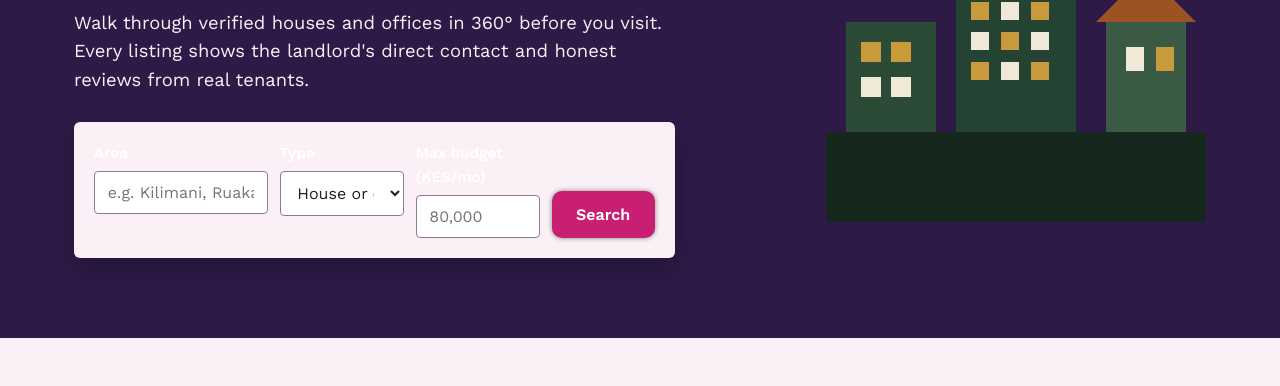
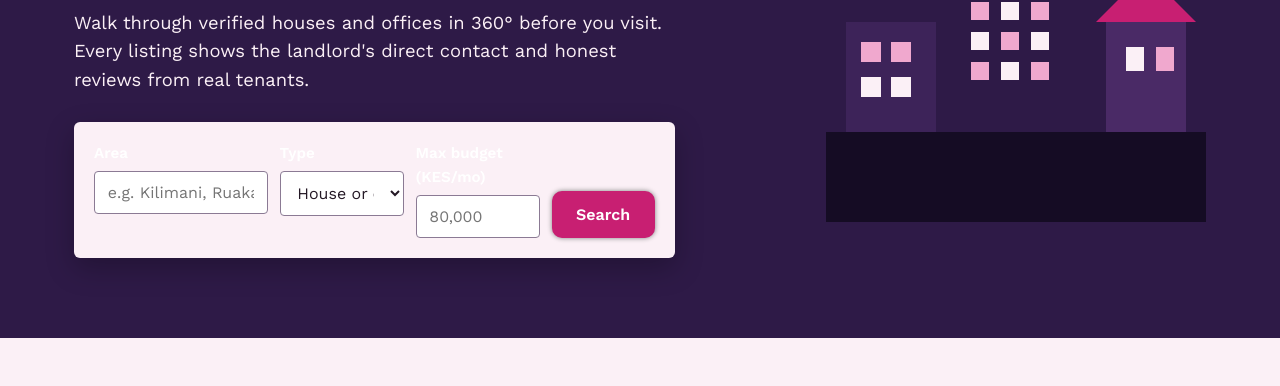
Before and after one commit to baraka436/kejasearch, a plain HTML site: page index.html in a window 1280 px wide. Shown: the part 270-656 px from the top of the page. Drawn offline with nearby package versions, Linux system fonts and the light colour scheme; no server answers.

Commit message:
addition of favicon/hero-art palette

```diff
--- a/index.html
+++ b/index.html
@@ -5,6 +5,10 @@
 <meta name="viewport" content="width=device-width, initial-scale=1.0">
 <title>KejaSearch — Verified houses & offices to rent in Nairobi</title>
 <meta name="description" content="Search verified houses and offices to rent across Nairobi. 360° walkthroughs, direct landlord contact, and tenant reviews.">
+<link rel="icon" href="favicon.ico" sizes="any">
+<link rel="icon" href="favicon-32x32.png" type="image/png" sizes="32x32">
+<link rel="icon" href="favicon-16x16.png" type="image/png" sizes="16x16">
+<link rel="apple-touch-icon" href="apple-touch-icon.png">
 <link rel="preconnect" href="https://fonts.googleapis.com">
 <link href="https://fonts.googleapis.com/css2?family=Fraunces:wght@500;600;700&family=Work+Sans:wght@400;500;600;700&display=swap" rel="stylesheet">
 <link rel="stylesheet" href="styles.css">
@@ -65,27 +69,27 @@
 
       <div class="hero-art" aria-hidden="true">
         <svg width="380" height="320" viewBox="0 0 380 320" role="img" aria-label="Illustration of a Nairobi street with houses and an apartment block">
-          <rect x="0" y="230" width="380" height="90" fill="#16281E"/>
-          <rect x="20" y="120" width="90" height="110" fill="#2B4B37"/>
-          <rect x="35" y="140" width="20" height="20" fill="#C99A3C"/>
-          <rect x="65" y="140" width="20" height="20" fill="#C99A3C"/>
-          <rect x="35" y="175" width="20" height="20" fill="#F1E9D8"/>
-          <rect x="65" y="175" width="20" height="20" fill="#F1E9D8"/>
-          <rect x="130" y="80" width="120" height="150" fill="#254333"/>
-          <rect x="145" y="100" width="18" height="18" fill="#C99A3C"/>
-          <rect x="175" y="100" width="18" height="18" fill="#F1E9D8"/>
-          <rect x="205" y="100" width="18" height="18" fill="#C99A3C"/>
-          <rect x="145" y="130" width="18" height="18" fill="#F1E9D8"/>
-          <rect x="175" y="130" width="18" height="18" fill="#C99A3C"/>
-          <rect x="205" y="130" width="18" height="18" fill="#F1E9D8"/>
-          <rect x="145" y="160" width="18" height="18" fill="#C99A3C"/>
-          <rect x="175" y="160" width="18" height="18" fill="#F1E9D8"/>
-          <rect x="205" y="160" width="18" height="18" fill="#C99A3C"/>
-          <polygon points="270,120 320,70 370,120" fill="#9C5323"/>
-          <rect x="280" y="120" width="80" height="110" fill="#3A5A44"/>
-          <rect x="300" y="145" width="18" height="24" fill="#F1E9D8"/>
-          <rect x="330" y="145" width="18" height="24" fill="#C99A3C"/>
-          <circle cx="330" cy="45" r="22" fill="#C99A3C"/>
+          <rect x="0" y="230" width="380" height="90" fill="#150C24"/>
+          <rect x="20" y="120" width="90" height="110" fill="#3D2359"/>
+          <rect x="35" y="140" width="20" height="20" fill="#F0A8CE"/>
+          <rect x="65" y="140" width="20" height="20" fill="#F0A8CE"/>
+          <rect x="35" y="175" width="20" height="20" fill="#FBF0F6"/>
+          <rect x="65" y="175" width="20" height="20" fill="#FBF0F6"/>
+          <rect x="130" y="80" width="120" height="150" fill="#2E1A47"/>
+          <rect x="145" y="100" width="18" height="18" fill="#F0A8CE"/>
+          <rect x="175" y="100" width="18" height="18" fill="#FBF0F6"/>
+          <rect x="205" y="100" width="18" height="18" fill="#F0A8CE"/>
+          <rect x="145" y="130" width="18" height="18" fill="#FBF0F6"/>
+          <rect x="175" y="130" width="18" height="18" fill="#F0A8CE"/>
+          <rect x="205" y="130" width="18" height="18" fill="#FBF0F6"/>
+          <rect x="145" y="160" width="18" height="18" fill="#F0A8CE"/>
+          <rect x="175" y="160" width="18" height="18" fill="#FBF0F6"/>
+          <rect x="205" y="160" width="18" height="18" fill="#F0A8CE"/>
+          <polygon points="270,120 320,70 370,120" fill="#C81F72"/>
+          <rect x="280" y="120" width="80" height="110" fill="#4A2A66"/>
+          <rect x="300" y="145" width="18" height="24" fill="#FBF0F6"/>
+          <rect x="330" y="145" width="18" height="24" fill="#F0A8CE"/>
+          <circle cx="330" cy="45" r="22" fill="#F0A8CE"/>
         </svg>
       </div>
     </div>
```
Also changed, not shown: admin.html (+4 -0 lines), contact.html (+4 -0 lines), cookies.html (+4 -0 lines), dashboard.html (+4 -0 lines), listings.html (+4 -0 lines), login.html (+4 -0 lines), privacy.html (+4 -0 lines), property.html (+4 -0 lines), refund.html (+4 -0 lines), terms.html (+4 -0 lines), apple-touch-icon.png (added), favicon-16x16.png (added), favicon-32x32.png (added), favicon.ico (added).
